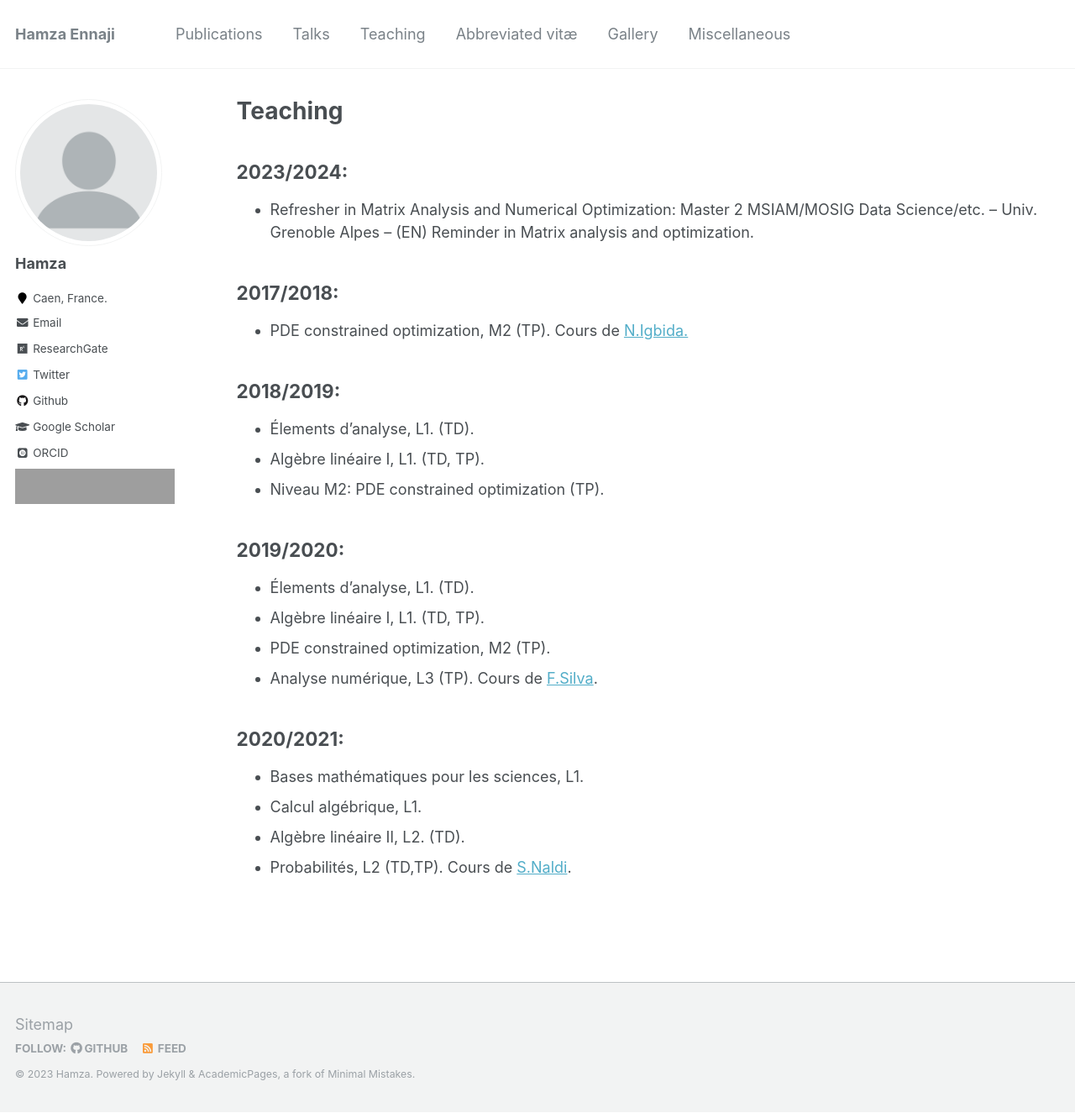
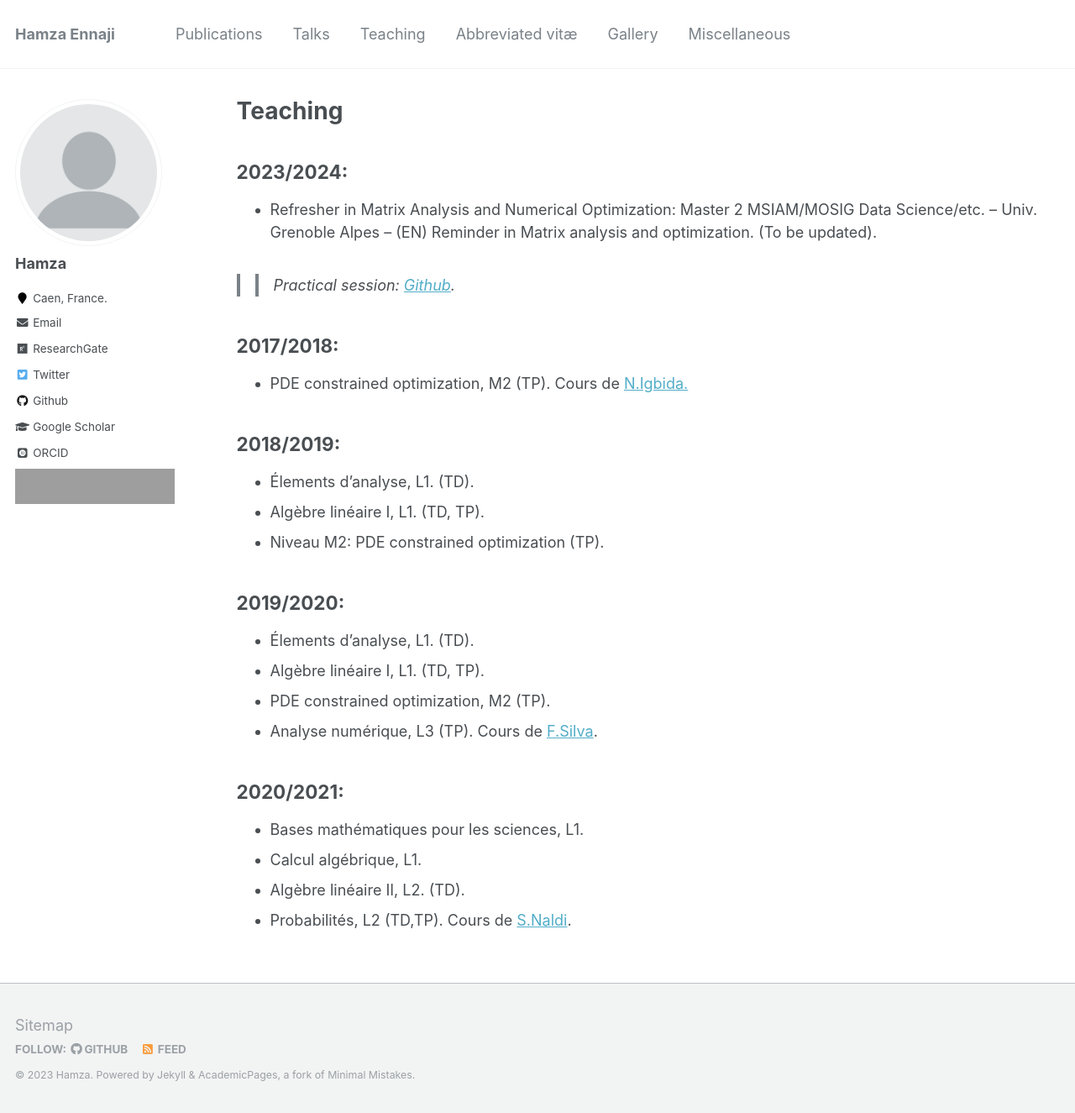
Before and after one commit to enhamza/enhamza.github.io, a Jekyll site: the page built from _pages/teaching.md, in a window 1280 px wide and 1325 px high. Shown: the whole window at 84% size. Built offline with Jekyll 4.4.1, drawn with Linux system fonts in a browser that asks for light colours; some web fonts are replaced; grey boxes are pictures that could not be loaded.

Commit message:
Update teaching.md

```diff
--- a/_pages/teaching.md
+++ b/_pages/teaching.md
@@ -9,7 +9,9 @@ author_profile: true
 2023/2024:
 ----------
 * Refresher in Matrix Analysis and Numerical Optimization: Master 2 MSIAM/MOSIG Data Science/etc. – Univ. Grenoble Alpes – (EN)
-Reminder in Matrix analysis and optimization.
+Reminder in Matrix analysis and optimization. (To be updated).
+
+>> Practical session: [Github](https://github.com/enhamza/refresher).
 
 
 
```
